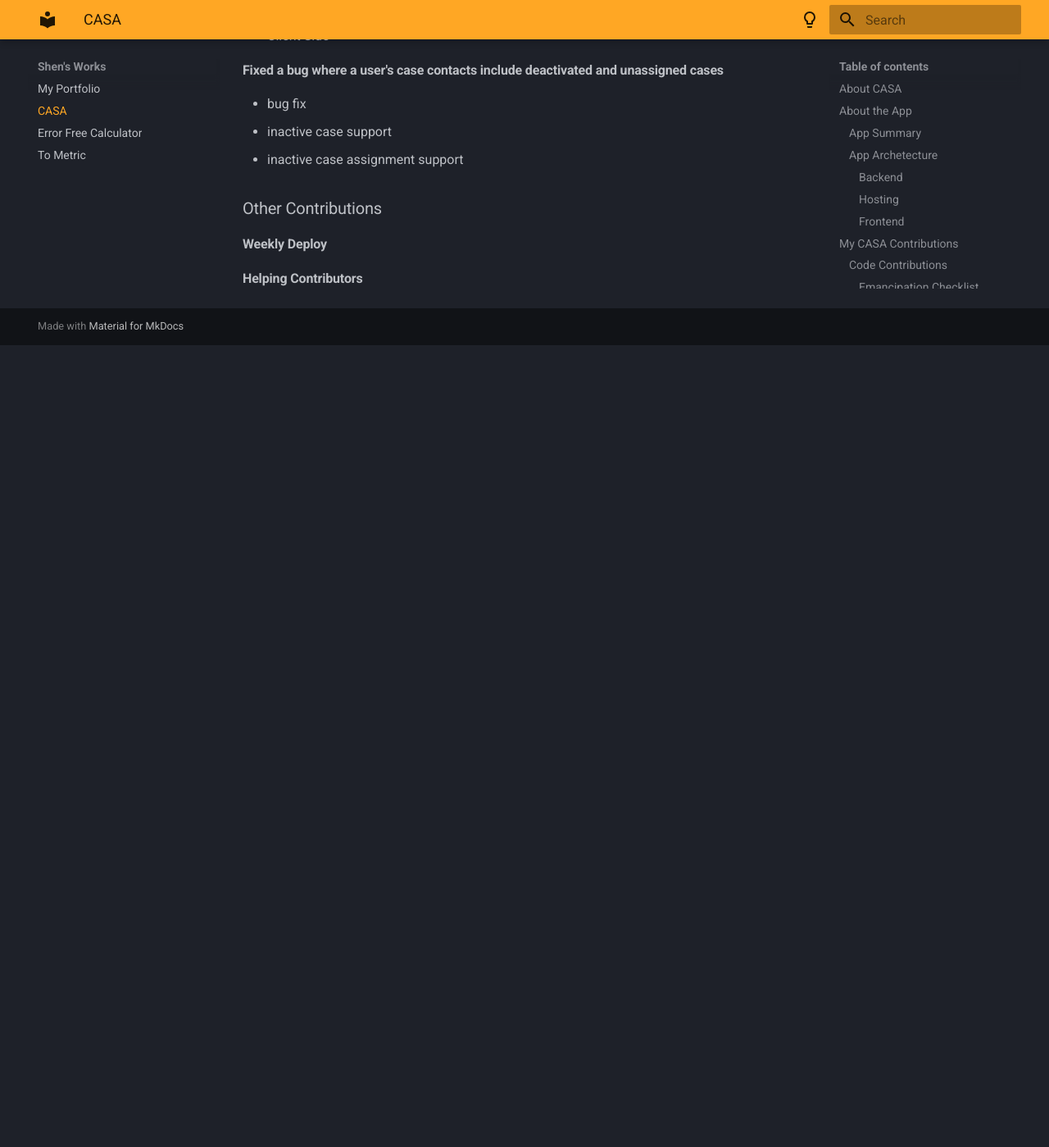
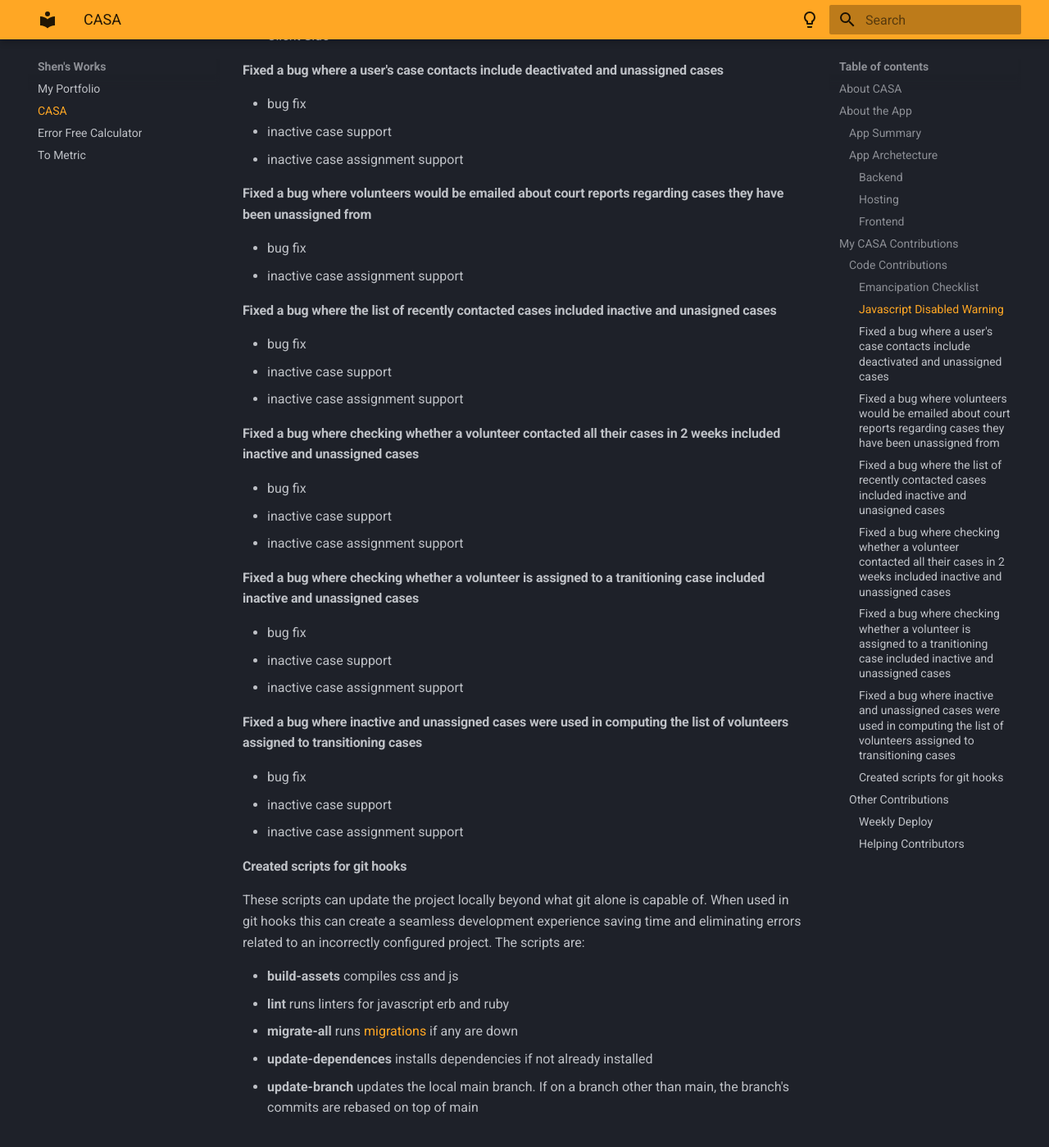
Before and after one commit to FireLemons/portfolio, an MkDocs documentation site: the page built from docs/casa.md, in a window 1280 px wide and 1400 px high, scrolled down 1812 px. Shown: the whole window at 82% size. Built offline with MkDocs 1.6.1 and Material for MkDocs 9.7.7, drawn with Linux system fonts in a browser that asks for light colours; before the commit the page ends 2233 px from its top, so only the background shows below that.

Commit message:
documented some prs

```diff
--- a/docs/casa.md
+++ b/docs/casa.md
@@ -49,6 +49,40 @@ CASA is a [progressive web app](https://web.dev/what-are-pwas/) and has an andro
  - bug fix
  - inactive case support
  - inactive case assignment support
+#### Fixed a bug where volunteers would be emailed about court reports regarding cases they have been unassigned from
+
+ - bug fix
+ - inactive case assignment support
+#### Fixed a bug where the list of recently contacted cases included inactive and unasigned cases
+
+ - bug fix
+ - inactive case support
+ - inactive case assignment support
+#### Fixed a bug where checking whether a volunteer contacted all their cases in 2 weeks included inactive and unassigned cases
+
+ - bug fix
+ - inactive case support
+ - inactive case assignment support
+#### Fixed a bug where checking whether a volunteer is assigned to a tranitioning case included inactive and unassigned cases
+
+ - bug fix
+ - inactive case support
+ - inactive case assignment support
+#### Fixed a bug where inactive and unassigned cases were used in computing the list of volunteers assigned to transitioning cases
+
+ - bug fix
+ - inactive case support
+ - inactive case assignment support
+
+#### Created scripts for git hooks
+These scripts can update the project locally beyond what git alone is capable of. When used in git hooks this can create a seamless development experience saving time and eliminating errors related to an incorrectly configured project.
+The scripts are:
+
+ - **build-assets** compiles css and js
+ - **lint** runs linters for javascript erb and ruby
+ - **migrate-all** runs [migrations](https://guides.rubyonrails.org/active_record_migrations.html) if any are down
+ - **update-dependences** installs dependencies if not already installed
+ - **update-branch** updates the local main branch. If on a branch other than main, the branch's commits are rebased on top of main
 
 ### Other Contributions
 #### Weekly Deploy
```
